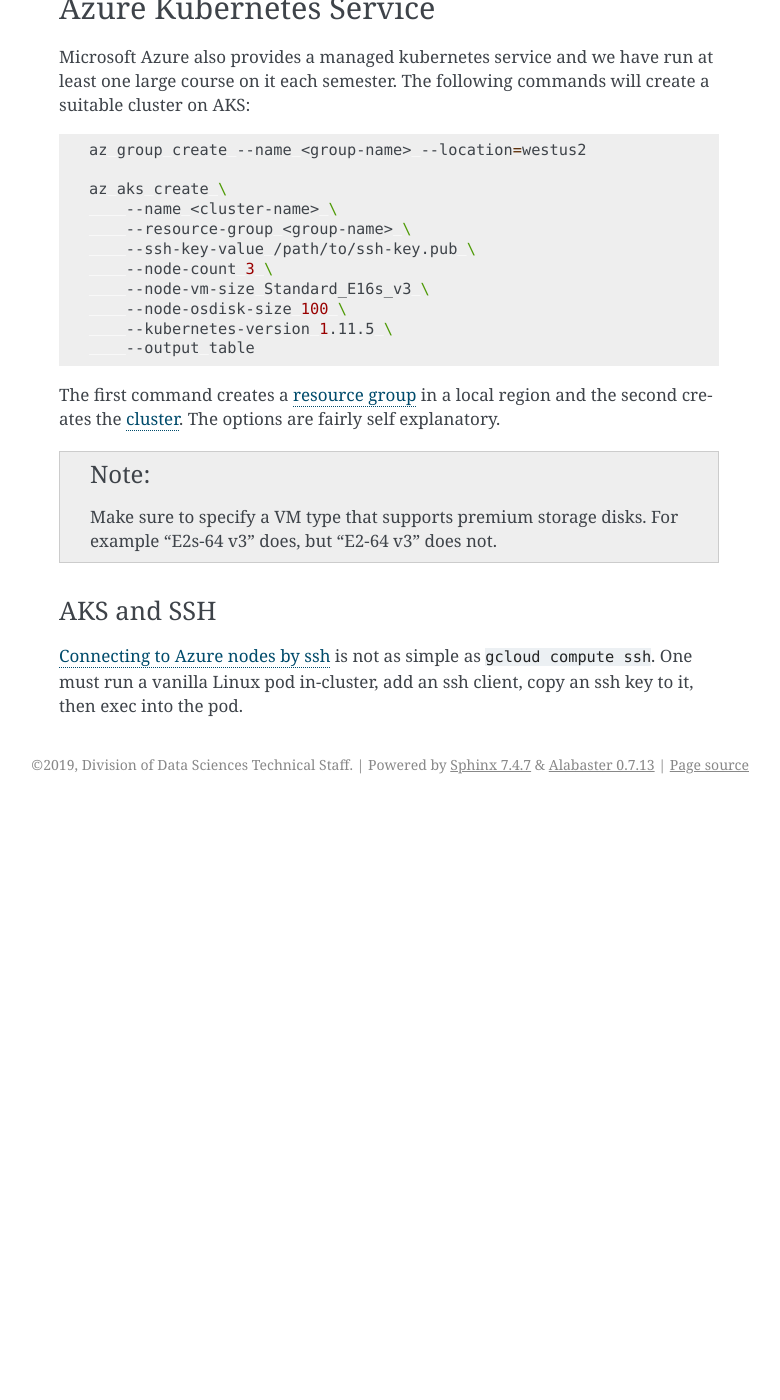
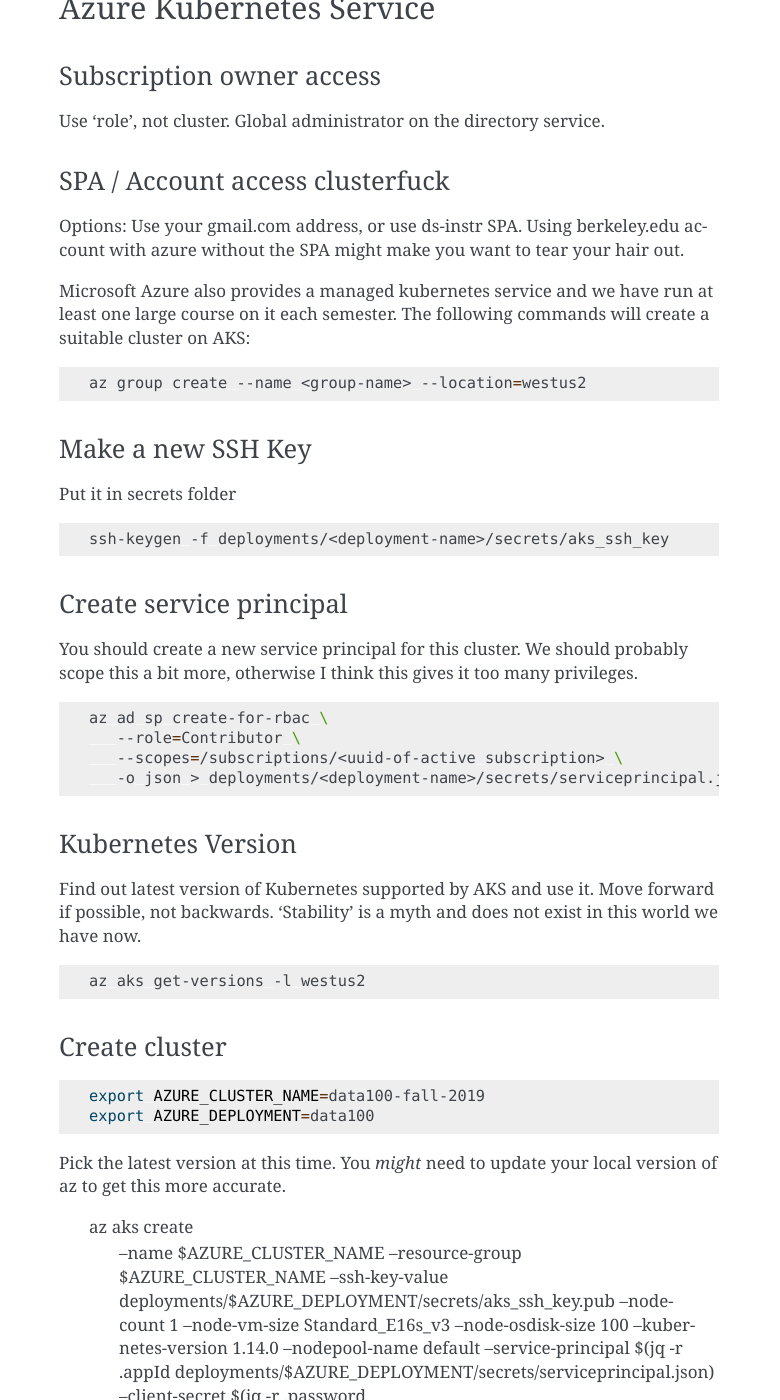
Before and after one commit to berkeley-dsep-infra/datahub, a Sphinx documentation site: the page built from docs/topic/cluster-config.rst, in a window 1280 px wide and 1400 px high, scrolled down 3885 px. Shown: the whole window, without its empty margins (361-1141 px from the left). Built offline with Sphinx 7.4.7, drawn with Linux system fonts in a browser that asks for light colours; before the commit the page ends 4689 px from its top, so only the background shows below that; some of the changed text lies outside the part shown.

Commit message:
WIP notes from Azure setup

```diff
--- a/docs/topic/cluster-config.rst
+++ b/docs/topic/cluster-config.rst
@@ -182,22 +182,81 @@
 Azure Kubernetes Service
 ========================
 
+Subscription owner access
+-------------------------
+
+Use 'role', not cluster. Global administrator on the directory service.
+
+SPA / Account access clusterfuck
+--------------------------------
+
+Options: Use your gmail.com address, or use ds-instr SPA. Using berkeley.edu
+account with azure without the SPA might make you want to tear your
+hair out.
+
 Microsoft Azure also provides a managed kubernetes service and we have run
 at least one large course on it each semester. The following commands will
 create a suitable cluster on AKS:
 
 .. code:: bash
 
-    az group create --name <group-name> --location=westus2
+   az group create --name <group-name> --location=westus2
+
+Make a new SSH Key
+------------------
+
+Put it in secrets folder
+
+.. code:: bash
+
+   ssh-keygen -f deployments/<deployment-name>/secrets/aks_ssh_key
+
+Create service principal
+------------------------
+
+You should create a new service principal for this cluster. We should
+probably scope this a bit more, otherwise I think this gives it too
+many privileges.
+
+.. code:: bash
+
+   az ad sp create-for-rbac \
+      --role=Contributor \
+      --scopes=/subscriptions/<uuid-of-active subscription> \
+      -o json > deployments/<deployment-name>/secrets/serviceprincipal.json
+
+Kubernetes Version
+------------------
+
+Find out latest version of Kubernetes supported by AKS and use it.
+Move forward if possible, not backwards. 'Stability' is a myth and does
+not exist in this world we have now.
+
+.. code:: bash
+
+   az aks get-versions -l westus2
+
+Create cluster
+--------------
+.. code:: bash
+
+   export AZURE_CLUSTER_NAME=data100-fall-2019
+   export AZURE_DEPLOYMENT=data100
+
+Pick the latest version at this time. You *might* need to update your local
+version of az to get this more accurate.
 
     az aks create \
-        --name <cluster-name> \
-        --resource-group <group-name> \
-        --ssh-key-value /path/to/ssh-key.pub \
-        --node-count 3 \
+        --name $AZURE_CLUSTER_NAME \
+        --resource-group $AZURE_CLUSTER_NAME \
+        --ssh-key-value deployments/$AZURE_DEPLOYMENT/secrets/aks_ssh_key.pub \
+        --node-count 1 \
         --node-vm-size Standard_E16s_v3 \
         --node-osdisk-size 100 \
-        --kubernetes-version 1.11.5 \
+        --kubernetes-version 1.14.0 \
+        --nodepool-name default \
+        --service-principal $(jq -r .appId deployments/$AZURE_DEPLOYMENT/secrets/serviceprincipal.json) \
+        --client-secret $(jq -r .password deployments/$AZURE_DEPLOYMENT/secrets/serviceprincipal.json) \
         --output table
 
 The first command creates a `resource group <https://docs.microsoft.com/en-us/cli/azure/group?view=azure-cli-latest>`_ in a local region and the second
```
